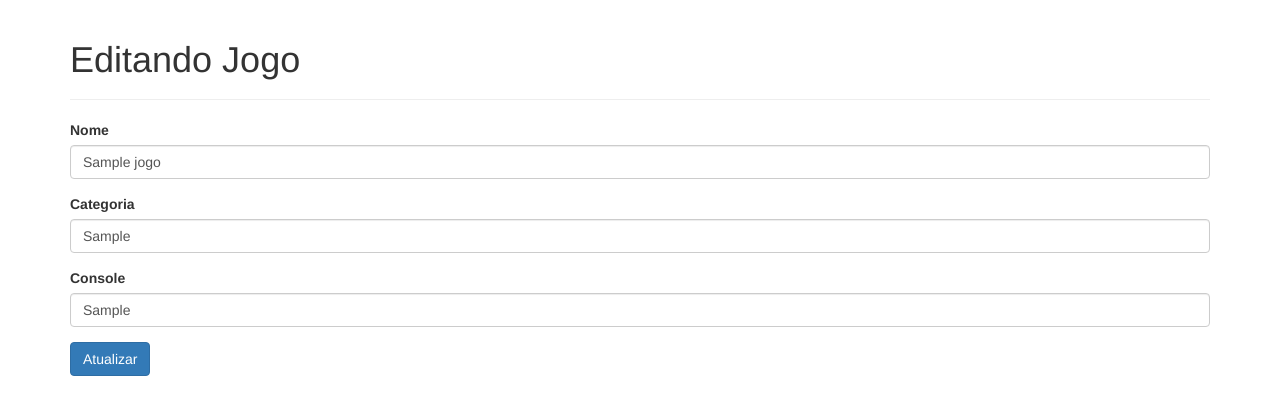
After one commit to mauriciobranda/aula6, a Flask app: page /editar/1 in a window 1280 px wide. The commit adds this page. Shown: the top 415 px of the page. Run offline with Flask 2, Linux system fonts and the light colour scheme; the visitor is signed in with stand-in values (Sample User, id 1); tables that the repository leaves empty or names only in its code hold one stand-in row (values such as "Sample post"); some libraries are stand-ins or nearby versions.

Commit message:
Adicionado o link para editar games, alem de preenchimento campos editar

```diff
--- a/dao.py
+++ b/dao.py
@@ -16,6 +16,7 @@ class JogoDao:
         cursor = self.__db.connection.cursor()
         print(cursor)
         if (jogo.id):
+            print("caiu aqui pq existe")
             cursor.execute(SQL_ATUALIZA_JOGO, (jogo.nome, jogo.categoria, jogo.console, jogo.id))
             #print(cursor.execute(SQL_ATUALIZA_JOGO, (jogo.nome, jogo.categoria, jogo.console, jogo.id)))
         else:
--- a/jogoteca.py
+++ b/jogoteca.py
@@ -41,6 +41,23 @@ def criar():
     jogo_dao.salvar(jogo)
     return redirect(url_for('index'))
 
+#Editar
+@app.route('/editar/<int:id>') #passando como parametro o id
+def editar(id): #recupero do banco este id
+    if 'usuario_logado' not in session or session['usuario_logado'] == None:
+        return redirect(url_for('login', proxima=url_for('editar')))
+    jogo = jogo_dao.busca_por_id(id)
+    return render_template('editar.html', titulo='Editando Jogo', jogo=jogo)
+
+#recebendo do form
+@app.route('/atualizar', methods=['POST',])
+def atualizar():
+    nome = request.form['nome']
+    categoria = request.form['categoria']
+    console = request.form['console']
+    jogo = Jogo(nome, categoria, console, id=request.form['id'])
+    jogo_dao.salvar(jogo)
+    return redirect(url_for('index'))
 
 @app.route('/login')
 def login():
--- /dev/null
+++ b/templates/editar.html
@@ -0,0 +1,21 @@
+{% extends "template.html" %}
+{% block conteudo %}
+    <form action="{{ url_for('atualizar') }}" method="post">
+        <fieldset>
+          <div class="form-group">
+            <label for="nome">Nome</label>
+            <input type="text" id="nome" name="nome" class="form-control" value="{{ jogo.nome }}">
+            <input type="hidden" id="id" name="id" class="form-control" value="{{ jogo.id }}">
+          </div>
+          <div class="form-group">
+            <label for="categoria">Categoria</label>
+            <input type="text" id="categoria" name="categoria" class="form-control" value="{{ jogo.categoria }}">
+          </div>
+          <div class="form-group">
+            <label for="console">Console</label>
+            <input type="text" id="console" name="console" class="form-control" value="{{ jogo.console }}">
+          </div>
+          <button type="submit" class="btn btn-primary btn-salvar">Atualizar</button>
+        </fieldset>
+    </form>
+{% endblock %}
--- a/templates/lista.html
+++ b/templates/lista.html
@@ -6,6 +6,7 @@
                 <th>Name</th>
                 <th>Category</th>
                 <th>Console</th>
+                <th>Editar</th>
             </tr>
         </thead>
         <tbody>
@@ -14,6 +15,7 @@
                             <td>{{ jogo.nome }}</td>
                             <td>{{ jogo.categoria }}</td>
                             <td>{{ jogo.console }}</td>
+                            <td><a href=" {{url_for('editar', id=jogo.id )}} ">editar</a></td>
                         </tr>
         {% endfor %}
         </tbody>
```
